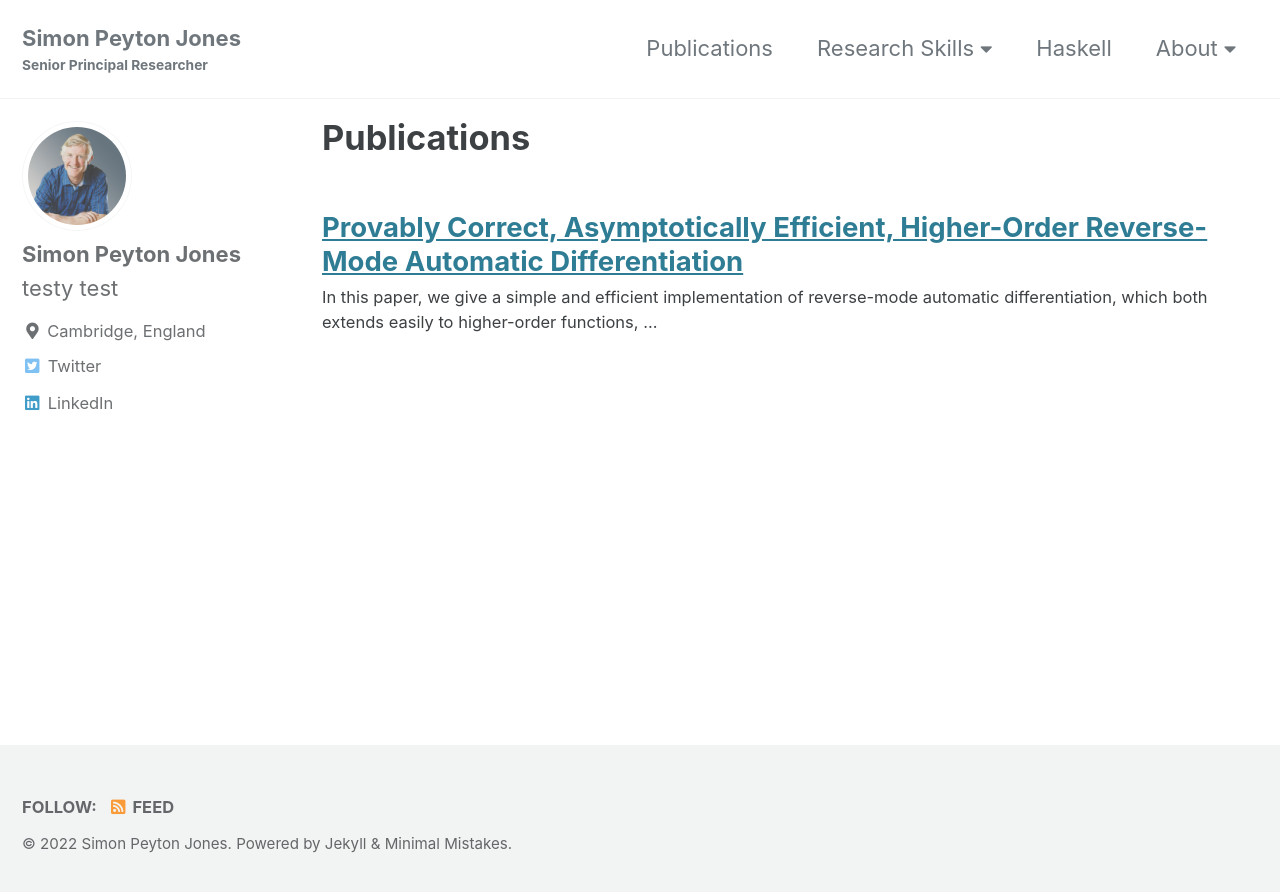
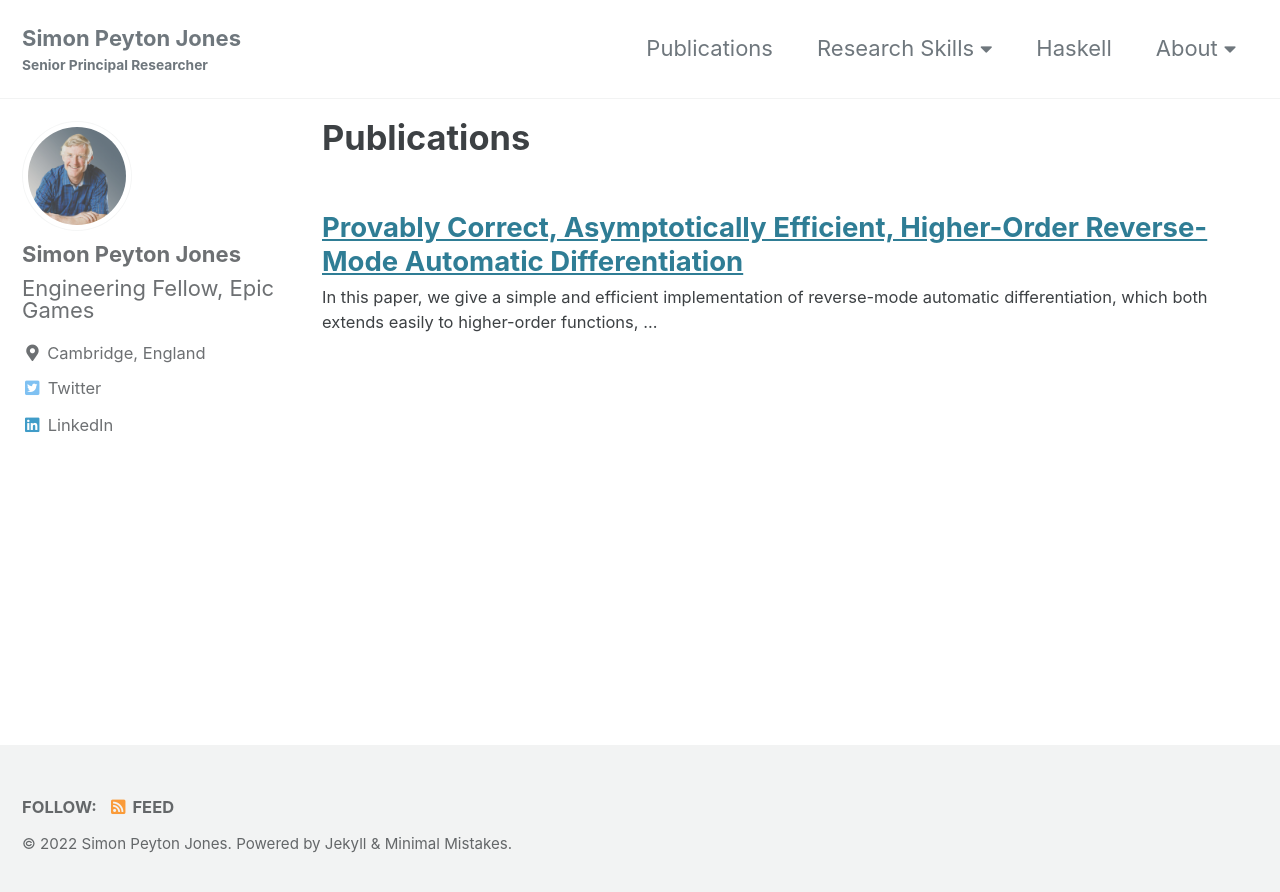
Before and after one commit to simonpj/www.peytonjones.org, a Jekyll site: the page built from _pages/publications-archive.md, in a window 1280 px wide. Shown: the top 892 px of the page. Built offline with Jekyll 4.4.1, drawn with Linux system fonts in a browser that asks for light colours; cached includes are drawn as plain includes.

Commit message:
Update author-profile.html
Updating tagline

```diff
--- a/_includes/author-profile.html
+++ b/_includes/author-profile.html
@@ -17,7 +17,7 @@
     </h3>
     {% if author.bio %}
       <div class="author__bio p-note" itemprop="description">
-        testy test
+        <body>Engineering Fellow, Epic Games</body>
       </div>
     {% endif %}
   </div>
```
